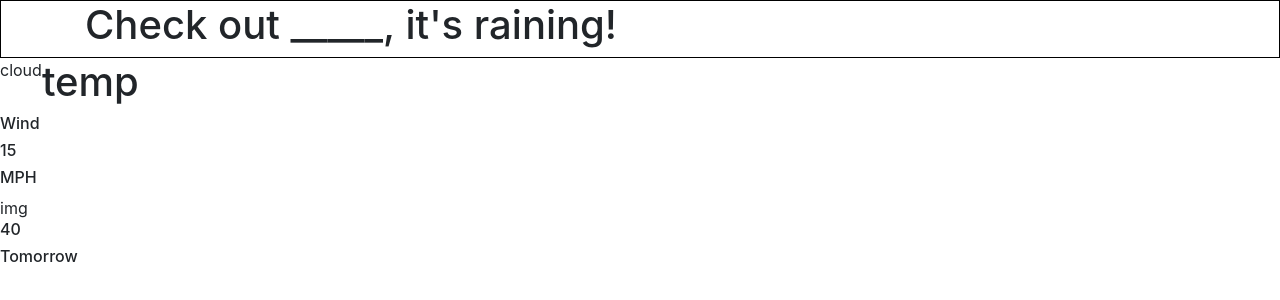
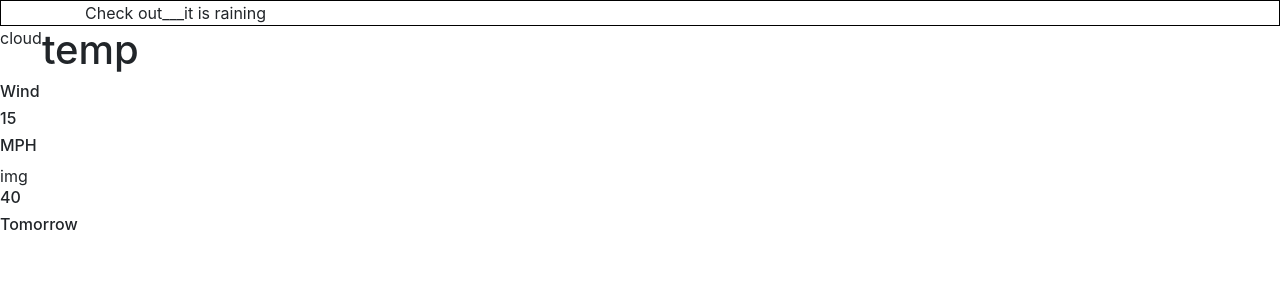
Before and after one commit to RGHuynh/React-Weather-App, a React (Create React App) app: page / in a window 1280 px wide. Shown: the top 300 px of the page. Built offline with nearby package versions, Linux system fonts and the light colour scheme.

Commit message:
WIP on user input section

```diff
--- a/src/Components/Search/index.css
+++ b/src/Components/Search/index.css
@@ -1,3 +1,12 @@
 .section-container {
     border: 1px solid black;
 }
+
+.description, .search {
+    margin: 0;
+    display: inline;
+}
+
+.search {
+
+}
--- a/src/Components/Search/index.jsx
+++ b/src/Components/Search/index.jsx
@@ -5,9 +5,9 @@ export default function Navigation() {
     return(
         <section className="section-container">
             <div className="container">
-                <h1>
-                    Check out _____, it's raining!
-                </h1>
+                <p className="description">Check out</p>
+                <span className="search" contentEditable="true">___</span>
+                <p className="description">it is raining</p>
             </div>
         </section>
     );
```
